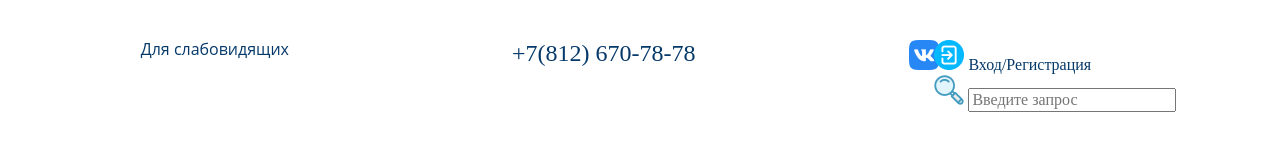
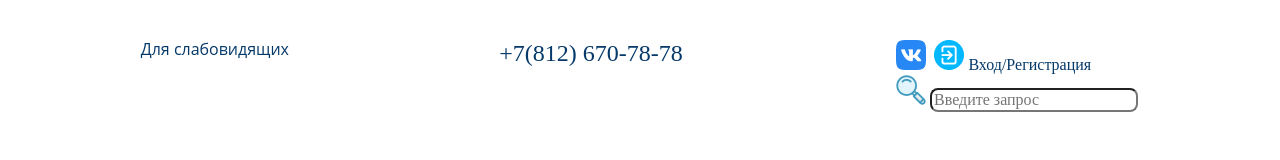
Before and after one commit to Azallio/NewRepository, a plain HTML site: page index.html in a window 1280 px wide. Drawn offline with Linux system fonts and the light colour scheme.

Commit message:
Мини изменения

```diff
--- a/UserStyles.css
+++ b/UserStyles.css
@@ -9,7 +9,7 @@
     font-family: "Roboto Slab", serif;
     font-size: 24px;
     position: fixed;
-    left: 40vw;
+    left: 39vw;
     top: 40px;
 }
 
@@ -35,11 +35,14 @@ a:hover {
 
 .userSearch {
     position: fixed;
-    left: 73vw;
+    left: 70vw;
     top: 75px;
+}
+.userSearch input {
+    border-radius: 8px;
 }
 .iconVk {
     position: fixed;
-    left: 71vw;
+    left: 70vw;
     top: 40px;
 }
```
